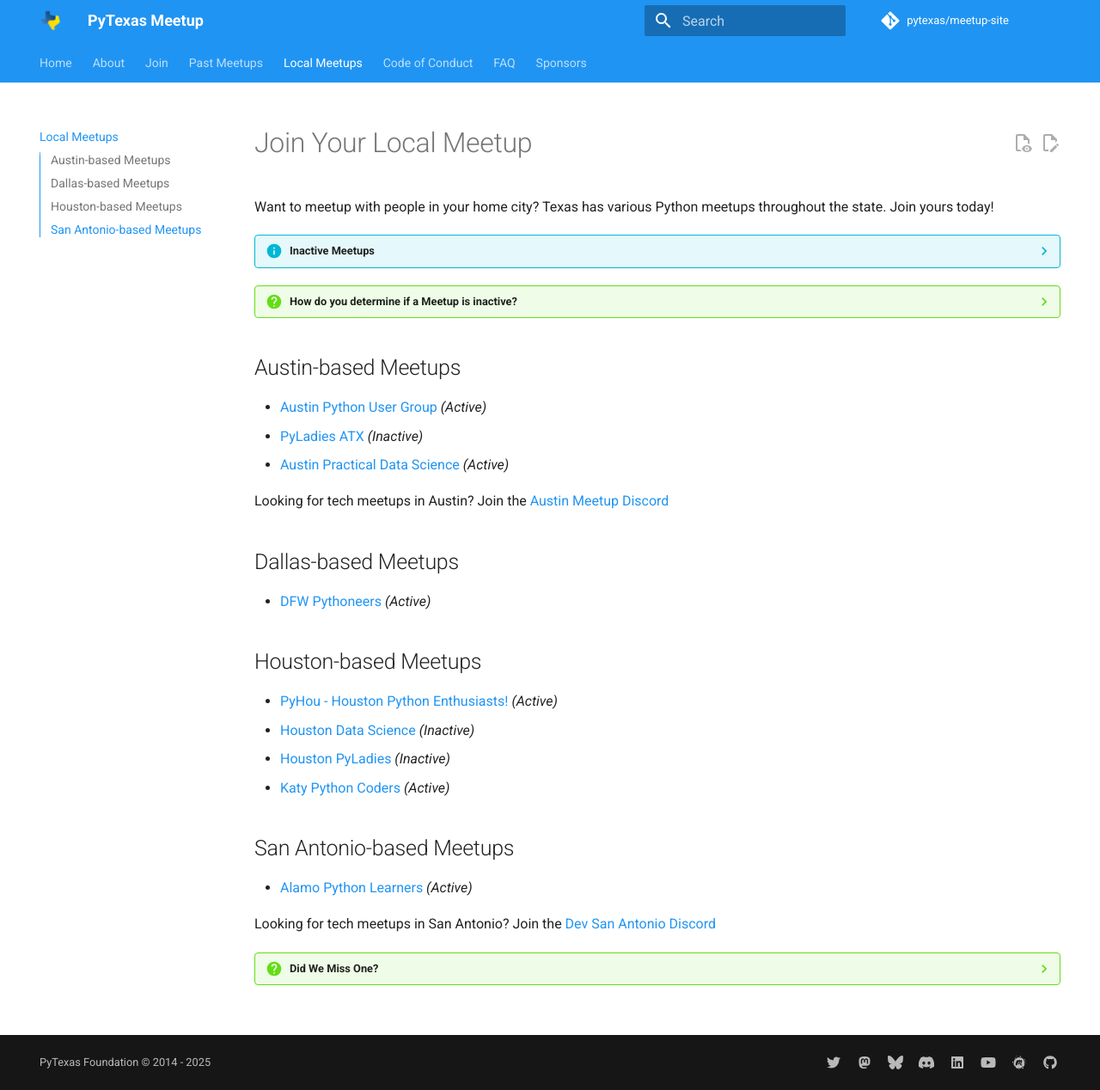
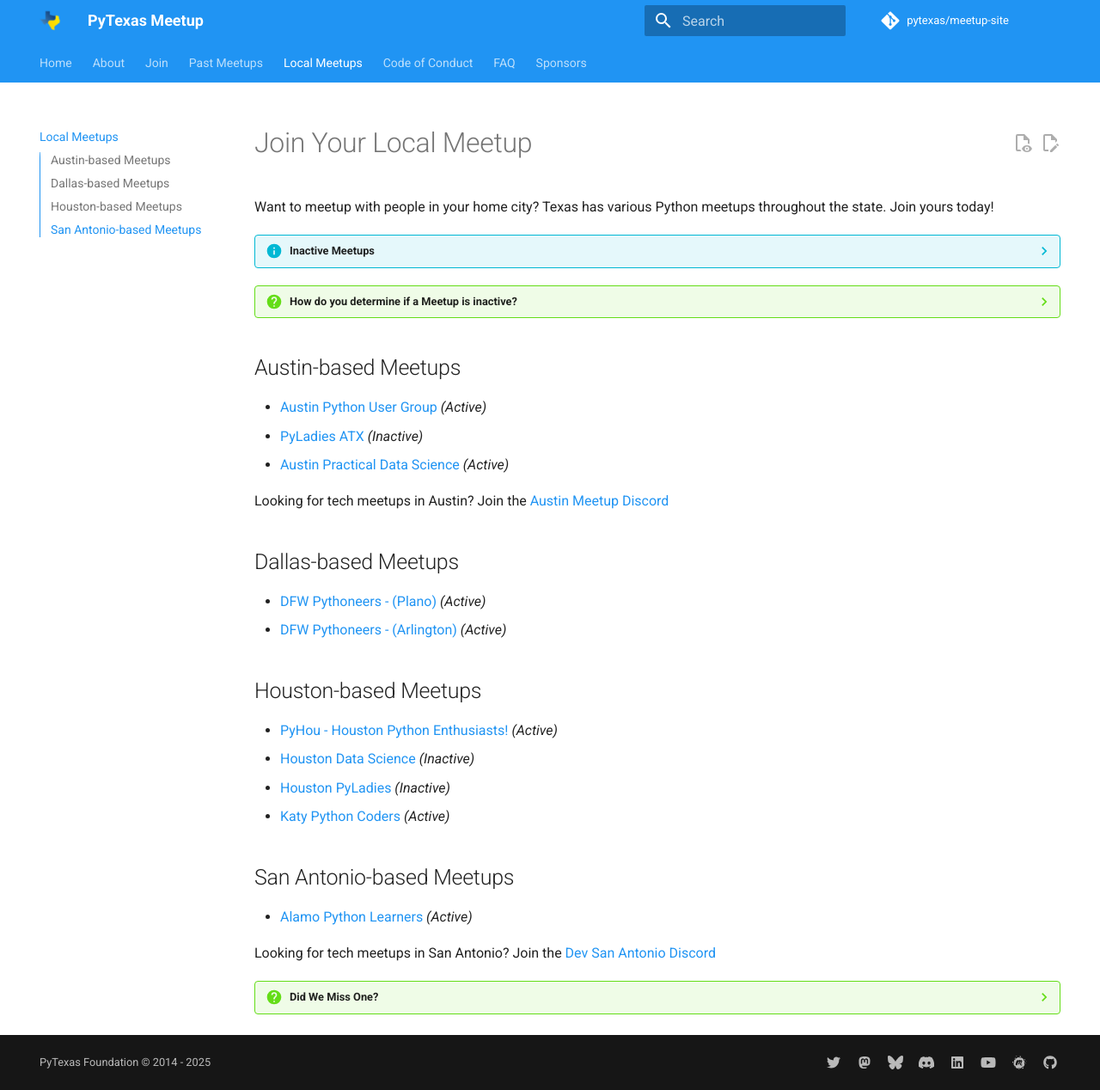
Before and after one commit to pytexas/meetup, an MkDocs documentation site: the page built from docs/local-meetups.md, in a window 1280 px wide and 1268 px high. Shown: the whole window at 86% size. Built offline with MkDocs 1.6.1 and Material for MkDocs 9.7.7, drawn with Linux system fonts in a browser that asks for light colours; comment, search, counter and statistics services are not loaded.

Commit message:
Local meetup add dfw (#41)
* added new DFW Meetup Group

* Added new DFW Meetup to local mmetup page

```diff
--- a/docs/local-meetups.md
+++ b/docs/local-meetups.md
@@ -31,7 +31,8 @@
 
 ## Dallas-based Meetups
 
-* [DFW Pythoneers](https://www.meetup.com/dfwpython/) _(Active)_
+* [DFW Pythoneers - (Plano)](https://www.meetup.com/dfwpython/) _(Active)_
+* [DFW Pythoneers - (Arlington)](https://www.meetup.com/dfwpython/events/307947550/?eventOrigin=attendee_list) _(Active)_
 
 ## Houston-based Meetups
 
```
